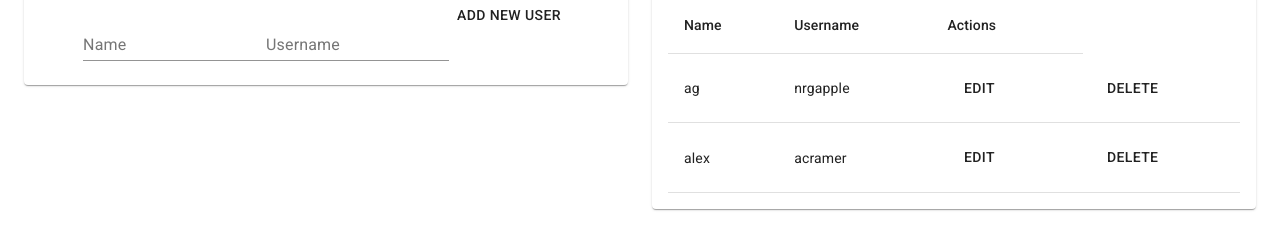
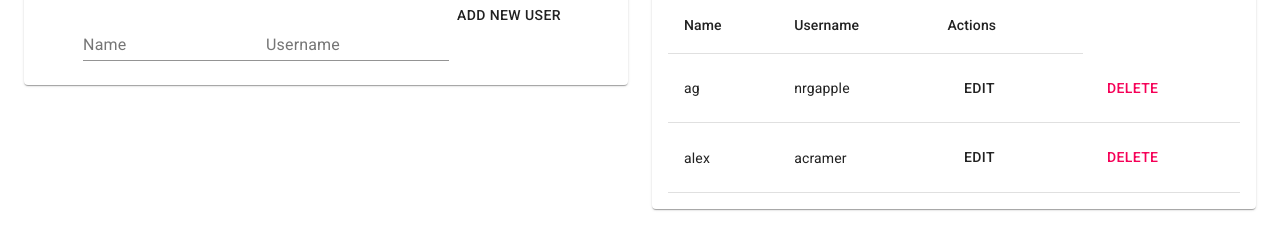
Before and after one commit to nrgapple/hooks-router-test, a React (Create React App) app: page /hooks in a window 1280 px wide. Shown: the part 244-470 px from the top of the page. Built offline with nearby package versions, Linux system fonts and the light colour scheme.

Commit message:
add delete user func

```diff
--- a/src/components/UserTable.js
+++ b/src/components/UserTable.js
@@ -7,7 +7,7 @@ import {
     TableRow,
     Button
 } from "@material-ui/core";
-export default ({users}) => (
+export default ({users, deleteUser}) => (
     <Table>
         <TableHead>
             <TableRow>
@@ -26,7 +26,11 @@ export default ({users}) => (
                             <Button>Edit</Button>
                         </TableCell>
                         <TableCell>
-                            <Button>Delete</Button>
+                            <Button onClick={() => deleteUser(user.id)}
+                                color="secondary"
+                            >
+                                Delete
+                            </Button>
                         </TableCell>
                     </TableRow>
                 ))
--- a/src/pages/Hooks.js
+++ b/src/pages/Hooks.js
@@ -29,6 +29,11 @@ export default () => {
         setUsers([...users, user])
     }
 
+    const deleteUser = id => {
+        // set users as an array of user without a user with id [id].
+        setUsers(users.filter(user => user.id !== id));
+    }
+
     return (
         <Grid className={classes.root} container spacing={3}>
             <Grid item xs={12}>
@@ -49,7 +54,10 @@ export default () => {
             <Grid item xs={6}>
                 <Paper className={classes.paper}>
                     <h2>View users</h2>
-                    <UserTable users={users}/>
+                    <UserTable
+                        users={users}
+                        deleteUser={deleteUser}
+                    />
                 </Paper>
             </Grid>
         </Grid>
```
